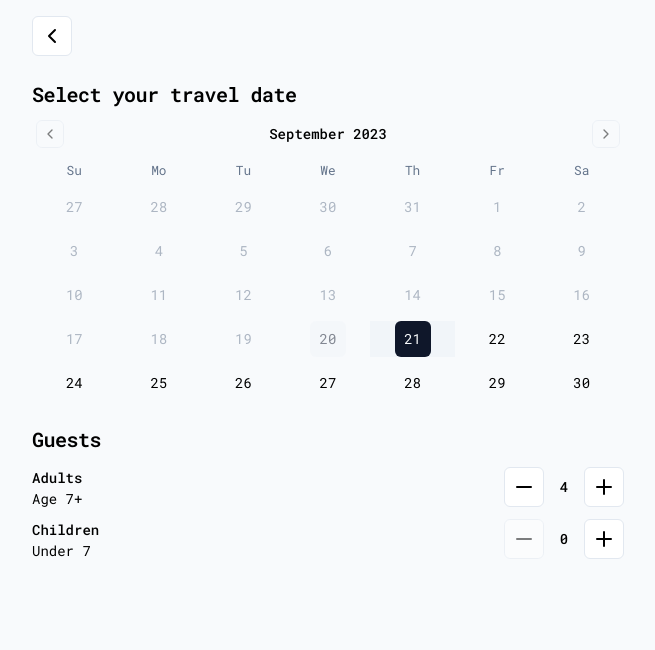
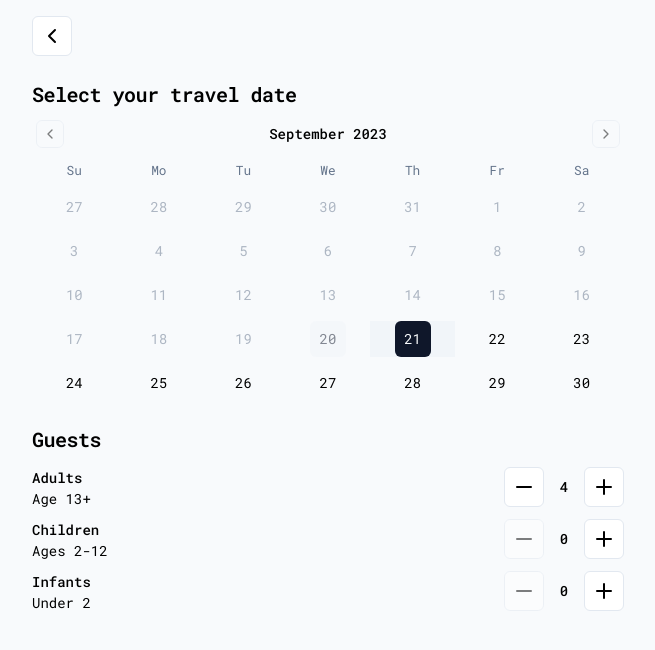
Before and after one commit to manugeo/eastern-holidays, a Next.js app: page /prices in a window 1280 px wide. Shown: the top 650 px of the page, without its empty margins (312-967 px from the left). Built offline with nearby package versions, Linux system fonts and the light colour scheme.

Commit message:
Updated guests section.

```diff
--- a/components/guests.jsx
+++ b/components/guests.jsx
@@ -8,6 +8,7 @@ import { useState } from "react";
 const Guests = ({ className }) => {
   const [adults, setAdults] = useState(4);
   const [children, setChildren] = useState(0);
+  const [infants, setInfants] = useState(0);
 
   return (
     <div className={className}>
@@ -16,7 +17,7 @@ const Guests = ({ className }) => {
       <div className="flex justify-between mt-3">
         <div>
           <TextSmall>Adults</TextSmall>
-          <TextMuted>Age 7+</TextMuted>
+          <TextMuted>Age 13+</TextMuted>
         </div>
         <div className="basis-[120px] flex justify-between items-center">
           <Button variant="outline" size="icon" disabled={(adults <= 2)} onClick={() => setAdults(adults - 1)}><Minus /></Button>
@@ -28,7 +29,7 @@ const Guests = ({ className }) => {
       <div className="flex justify-between mt-2">
         <div>
           <TextSmall>Children</TextSmall>
-          <TextMuted>Under 7</TextMuted>
+          <TextMuted>Ages 2-12</TextMuted>
         </div>
         <div className="basis-[120px] flex justify-between items-center">
           <Button variant="outline" size="icon" disabled={(children <= 0)} onClick={() => setChildren(children - 1)}><Minus /></Button>
@@ -36,6 +37,18 @@ const Guests = ({ className }) => {
           <Button variant="outline" size="icon" disabled={(children >= 6)} onClick={() => setChildren(children + 1)}><Plus /></Button>
         </div>
       </div>
+
+      <div className="flex justify-between mt-2">
+        <div>
+          <TextSmall>Infants</TextSmall>
+          <TextMuted>Under 2</TextMuted>
+        </div>
+        <div className="basis-[120px] flex justify-between items-center">
+          <Button variant="outline" size="icon" disabled={(infants <= 0)} onClick={() => setChildren(infants - 1)}><Minus /></Button>
+          <TextSmall>{infants}</TextSmall>
+          <Button variant="outline" size="icon" disabled={(infants >= 6)} onClick={() => setChildren(infants + 1)}><Plus /></Button>
+        </div>
+      </div>
     </div>
   );
 };
```
